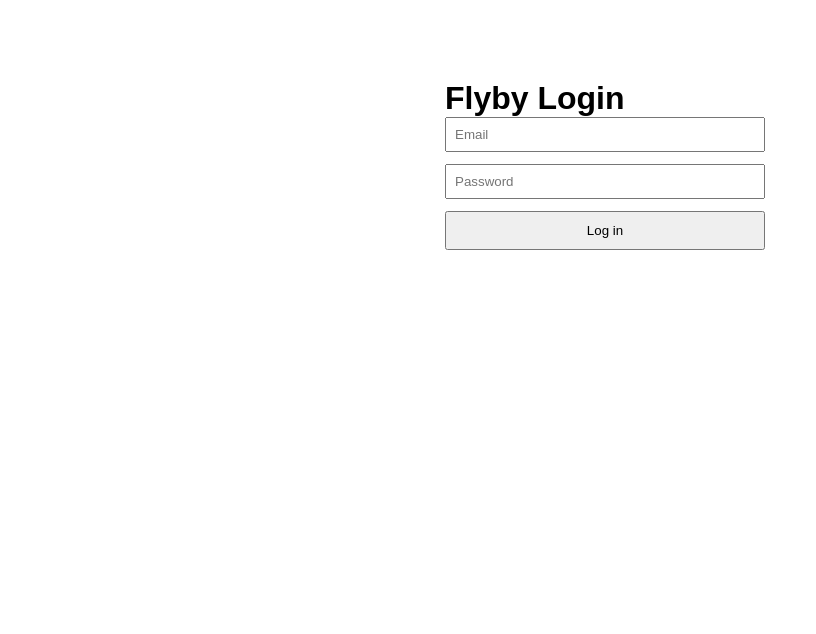
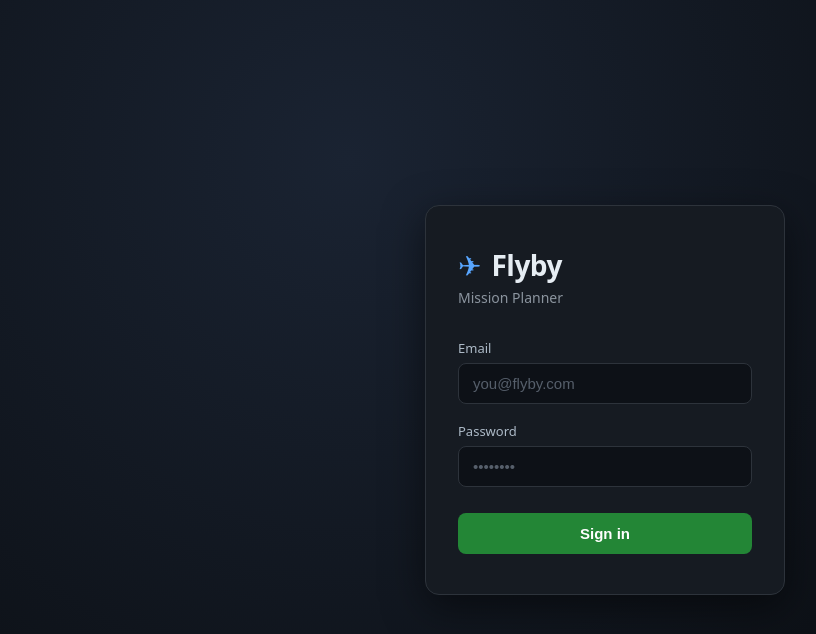
Before and after one commit to nwang01/flyby-mission-planner, a React (Vite) app in the folder frontend/: page / in a window 1280 px wide. Shown: the top 634 px of the page, without its empty margins (35-851 px from the left). Built offline with nearby package versions, Linux system fonts and the light colour scheme.

Commit message:
style: dark login page

```diff
--- /dev/null
+++ b/frontend/src/pages/LoginPage.css
@@ -0,0 +1,110 @@
+
+.login-container {
+    min-height: 100vh;
+    display: flex;
+    align-items: center;
+    justify-content: center;
+    background: radial-gradient(circle at 30% 20%, #1a2332 0%, #0d1117 60%);
+    padding: 24px;
+}
+
+.login-card {
+    width: 100%;
+    max-width: 360px;
+    background: #161b22;
+    border: 1px solid #2d333b;
+    border-radius: 14px;
+    padding: 40px 32px;
+    box-shadow: 0 12px 40px rgba(0, 0, 0, 0.5);
+}
+
+.login-brand {
+    display: flex;
+    align-items: center;
+    gap: 10px;
+}
+
+.login-logo {
+    font-size: 28px;
+    color: #58a6ff;
+}
+
+.login-title {
+    font-size: 28px;
+    font-weight: 700;
+    color: #e6edf3;
+    letter-spacing: -0.5px;
+}
+
+.login-subtitle {
+    color: #8b949e;
+    font-size: 14px;
+    margin: 4px 0 32px 0;
+}
+
+.login-field {
+    margin-bottom: 18px;
+}
+
+.login-label {
+    display: block;
+    font-size: 13px;
+    color: #adbac7;
+    margin-bottom: 6px;
+}
+
+.login-input {
+    width: 100%;
+    padding: 11px 14px;
+    background: #0d1117;
+    border: 1px solid #2d333b;
+    border-radius: 8px;
+    color: #e6edf3;
+    font-size: 15px;
+    outline: none;
+    transition: border-color 0.15s, box-shadow 0.15s;
+}
+
+.login-input::placeholder {
+    color: #565f6b;
+}
+
+.login-input:focus {
+    border-color: #58a6ff;
+    box-shadow: 0 0 0 3px rgba(88, 166, 255, 0.15);
+}
+
+.login-button {
+    width: 100%;
+    padding: 12px;
+    margin-top: 8px;
+    background: #238636;
+    color: #ffffff;
+    border: none;
+    border-radius: 8px;
+    font-size: 15px;
+    font-weight: 600;
+    cursor: pointer;
+    transition: background 0.15s;
+}
+
+.login-button:hover:not(:disabled) {
+    background: #2ea043;
+}
+
+.login-button:disabled {
+    background: #2d333b;
+    color: #8b949e;
+    cursor: not-allowed;
+}
+
+.login-error {
+    margin-top: 16px;
+    padding: 10px 12px;
+    background: rgba(248, 81, 73, 0.1);
+    border: 1px solid rgba(248, 81, 73, 0.3);
+    border-radius: 8px;
+    color: #ff7b72;
+    font-size: 14px;
+    text-align: center;
+}
--- a/frontend/src/pages/LoginPage.tsx
+++ b/frontend/src/pages/LoginPage.tsx
@@ -1,13 +1,15 @@
 import { useState } from 'react'
+import './LoginPage.css'
 
 function LoginPage() {
-
     const [email, setEmail] = useState('')
     const [password, setPassword] = useState('')
     const [error, setError] = useState('')
+    const [loading, setLoading] = useState(false)
 
     async function handleLogin() {
         setError('')
+        setLoading(true)
         try {
             const response = await fetch('/api/v1/auth/login', {
                 method: 'POST',
@@ -23,41 +25,63 @@ function LoginPage() {
             const data = await response.json()
             localStorage.setItem('token', data.token)
             console.log('Login success:', data)
-            alert('Login success! Token stored. Role: ' + data.role)
-        } catch (e) {
-            setError('Something went wrong')
+            alert('Login success! Role: ' + data.role)
+        } catch {
+            setError('Something went wrong. Is the server running?')
+        } finally {
+            setLoading(false)
+        }
+    }
+
+    function handleKeyDown(e: React.KeyboardEvent) {
+        if (e.key === 'Enter') {
+            handleLogin()
         }
     }
 
     return (
-        <div style={{ maxWidth: 320, margin: '80px auto', fontFamily: 'sans-serif' }}>
-            <h1>Flyby Login</h1>
+        <div className="login-container">
+            <div className="login-card">
+                <div className="login-brand">
+                    <span className="login-logo">✈</span>
+                    <h1 className="login-title">Flyby</h1>
+                </div>
+                <p className="login-subtitle">Mission Planner</p>
 
-            <div style={{ marginBottom: 12 }}>
+                <div className="login-field">
+                    <label className="login-label">Email</label>
                     <input
+                        className="login-input"
                         type="email"
-                    placeholder="Email"
+                        placeholder="you@flyby.com"
                         value={email}
                         onChange={(e) => setEmail(e.target.value)}
-                    style={{ width: '100%', padding: 8 }}
+                        onKeyDown={handleKeyDown}
                     />
                 </div>
 
-            <div style={{ marginBottom: 12 }}>
+                <div className="login-field">
+                    <label className="login-label">Password</label>
                     <input
-                    type="password"
-                    placeholder="Password"
+                        className="login-input"
+                        type={'password'}
+                        placeholder="••••••••"
                         value={password}
                         onChange={(e) => setPassword(e.target.value)}
-                    style={{ width: '100%', padding: 8 }}
+                        onKeyDown={handleKeyDown}
                     />
                 </div>
 
-            <button onClick={handleLogin} style={{ width: '100%', padding: 10 }}>
-                Log in
+                <button
+                    className="login-button"
+                    onClick={handleLogin}
+                    disabled={loading}
+                >
+                    {loading ? 'Signing in…' : 'Sign in'}
                 </button>
 
-            {error && <p style={{ color: 'red', marginTop: 12 }}>{error}</p>}
+                {error && <p className="login-error">{error}</p>}
+            </div>
         </div>
     )
 }
```
Also changed, not shown: 1 other file (tests, documents, lock files or other folders). Lines whose indentation alone changed are shown as unchanged.
